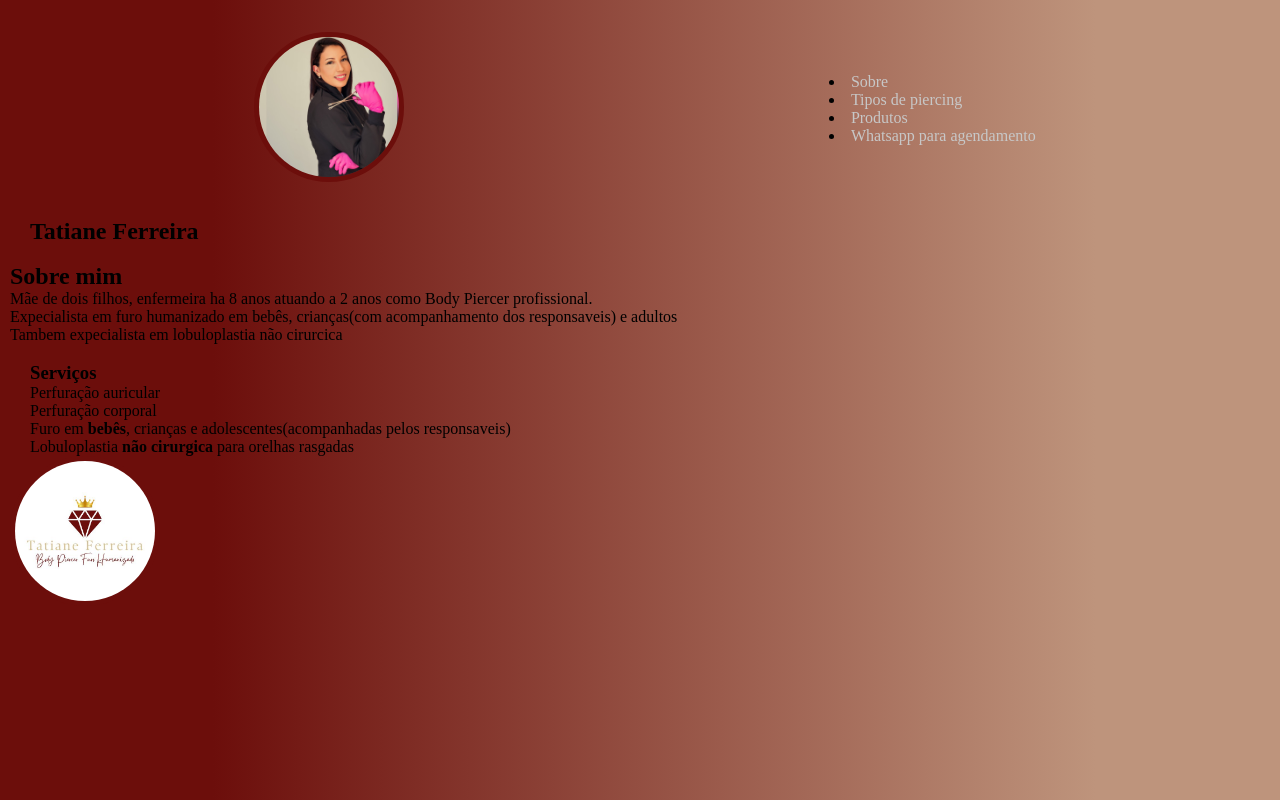
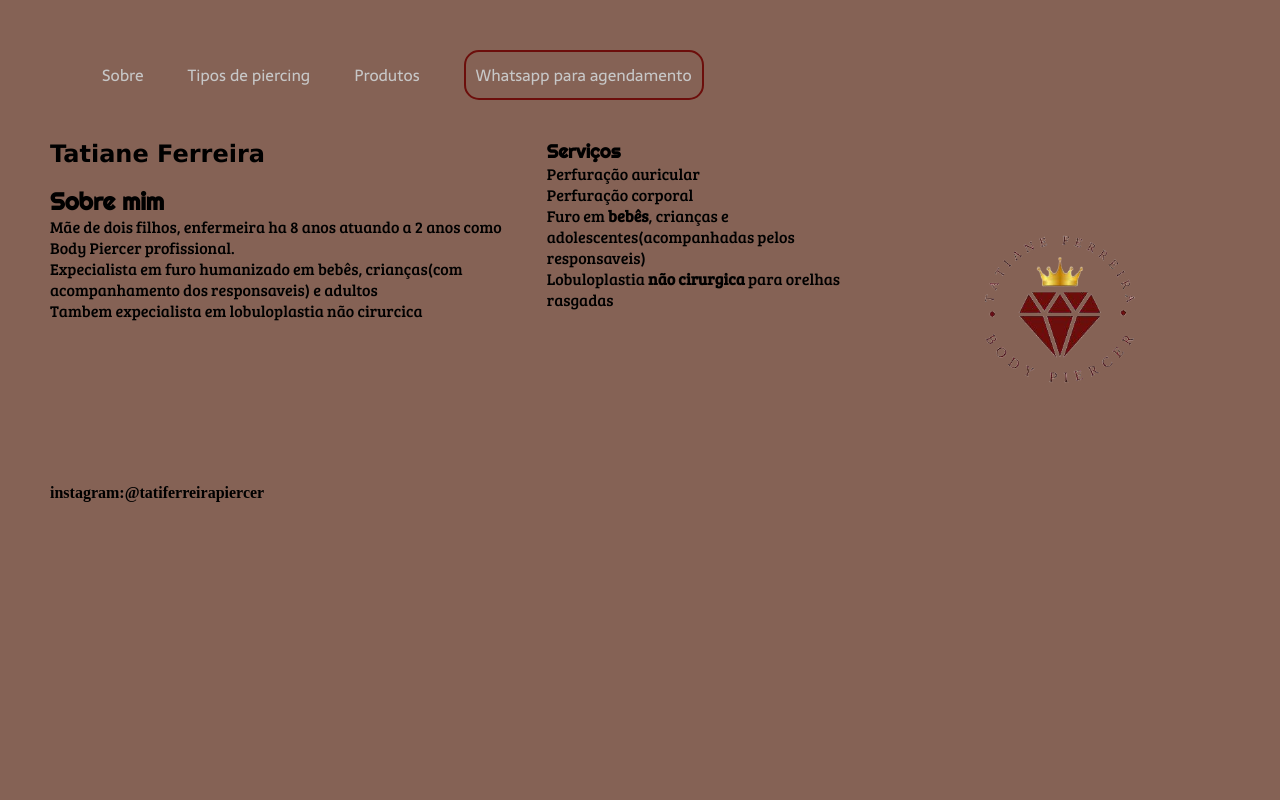
Before and after one commit to charutao/tati-ferreira-site-bro, a plain HTML site: page index.html in a window 1280 px wide. Drawn offline with Linux system fonts and the light colour scheme.

Commit message:
autalizaçao 1.2.3
Repaginada total na home page

```diff
--- a/catalogo.css
+++ b/catalogo.css
@@ -6,5 +6,23 @@
 
 }body{
     font-size: 100%;
-    background:linear-gradient(62.15deg,#6c0e0b 20% , #BE947C 82.88%);
+    background:linear-gradient(to right,#6c0e0b 20% , #BE947C 82.88%);
 }
+
+.item1{
+    align-items: center;
+    position: relative;
+}
+
+header{
+    display: flex;
+    flex-direction: row;
+}
+
+a{
+    text-decoration: none;
+}
+
+nav a:rover{
+    color: #6c0e0b;
+}
--- a/index.css
+++ b/index.css
@@ -1,18 +1,22 @@
 @import url('https://fonts.googleapis.com/css2?family=Righteous&family=Sarala&display=swap');
 @import url('https://fonts.googleapis.com/css2?family=Righteous&family=Sarala&display=swap');
+@import url('https://fonts.googleapis.com/css2?family=Bree+Serif&display=swap');
+
 
 *{
     margin: 0;
     padding: 0;
     box-sizing: border-box;
     text-decoration: none;
-
 }
 
 body{
     font-size: 100%;
-    background: linear-gradient(to right, #6c0e0b 16.62%, #BE947C 85.61%);
-    padding-left: 10px;
+    background: #856255;
+    padding: 10px;
+    margin: 0 auto;
+    max-width: 1200px;
+
 }
 
  .cabecalho{
@@ -21,30 +25,31 @@ body{
     align-items: center;
     justify-content: space-around;
     padding: 32px;
-
+    font-family: Sarala;
  }
 
-img{
-    width: 150px;
-    height: 150px;
-    border-radius: 50%;
-    border: 5px solid #6c0e0b;
- }
-
+.imagem1{
+  display: flex;
+  border-radius: 50% ;
+  border-color: solid, #BE947C;
+}
 
 
  .tatiane{
-   padding-left: 20px;
+   align-items: center;
+
  }
 
  .serviços{
    padding-left: 20px;
+   font-family: bree serif;
  }
 
 a {
   text-decoration: none;
   color: rgb(199, 199, 199);
-
+  text-decoration-style: none ;
+  justify-content: start;
 }
 
 nav a:hover{
@@ -61,3 +66,58 @@ nav a:hover{
   align-items: center;
 
  }
+
+header{
+display: flex;
+align-items: center;
+justify-content: space-between;
+
+}
+
+ .titulo{
+font-family: Verdana, Geneva, Tahoma, sans-serif;
+ }
+
+ .sobre-mim{
+  font-family:bree serif;
+  display: flex;
+  flex-direction: column;
+ }
+
+main{
+  display: flex;
+  flex-direction: row;
+}
+
+ .instagram{
+  align-content: center;
+  color: black;
+ }
+
+.imagemespecial{
+flex-direction: center;
+}
+
+li{
+  display: inline-block;
+  margin: 20px;
+}
+
+.titulo2{
+  font-family: righteous;
+}
+
+.titulo3{
+  font-family: righteous;
+}
+
+#zapzap{
+  border: 2px solid #6c0e0b;
+  padding: 10px;
+  border-radius: 15px;
+}
+
+#zapzap:hover{
+  background-color: #6c0e0b;
+  color: white;
+}
--- a/index.html
+++ b/index.html
@@ -8,66 +8,74 @@
     <title>Tati Ferreira piercer site</title>
     <meta name="description" content="">
     <link rel="stylesheet" type="text/css" href="index.css">
+    <link rel="stylesheet" type="text/css" href="media.css">
 </head>
 
 <body>
     <header>
         <div class="cabecalho">
-        <div class="cabecalho-imagem">
-            <img src="tati icone.jpg">
-        </div>
+        <nav>
 
-<div class="cabecalho-itens">
-        <nav>
+            <div class="cabecalho-itens">
             <li><a href="index.html">Sobre</a></li>
             <li><a href="catalogo.html">Tipos de piercing</a></li>
             <li><a href="produtos.html">Produtos</a></li>
-            <li><a href="https://wa.me/5518997195799">Whatsapp para agendamento</a></li>
+            <li><a href="https://wa.me/5518997195799" id="zapzap">Whatsapp para agendamento</a></li>
+         </div>
+        </nav>
 
-
-        </nav>
-    </div>
     </header>
 
              <main>
+
                 <section>
                 <div class="main">
                     <div class="tatiane">
+                        <div class="titulo">
                     <h1>
                         Tatiane Ferreira
                     </h1>
                     </div>
+
                     <br>
 
                     <h2>
-                        Sobre mim
+                    <div class="titulo2">
+                    Sobre mim
+                    </div>
                     </h2>
-                    <p>
+                    <p><div class="sobre-mim">
                     Mãe de dois filhos, enfermeira ha 8 anos atuando a 2 anos como Body Piercer profissional.
                     </p>
-                    <P>
+                    <p>
                     Expecialista em furo humanizado em bebês, crianças(com acompanhamento dos responsaveis)
                     e adultos
-                    </P>
-                    <p>Tambem expecialista em lobuloplastia não cirurcica</p>
-                    <br>
+                    </p>
+                    <p>
+                    Tambem expecialista em lobuloplastia não cirurcica
+                    </p>
+                    <br></p></div>
+                    </div >
+          </section>
 
 
-
-                <div class="serviços">
+                <div class="serviços"><div class="titulo3">
                 <h3>
                     Serviços
-                </h3>
+                </h3></div>
                 <p>Perfuração auricular</p>
                 <p>Perfuração corporal</p>
                 <p>Furo em <strong>bebês</strong>, crianças e adolescentes(acompanhadas pelos responsaveis)</p>
                 <p>Lobuloplastia <strong>não cirurgica</strong> para orelhas rasgadas</p>
                 </div>
+                <article>
+                <img div class="imagemespecial" src="id2.png" width="340px" height="340px"/>
+               </article>
              </main>
+             <footer>
 
-             <footer>
-                <div class="imagem footer">
-                    <img src="marca dagua.jpeg">
+                <div class="instagram">
+                    <p><strong>instagram:@tatiferreirapiercer</strong></p>
                 </div>
 
              </footer>
--- /dev/null
+++ b/media.css
@@ -0,0 +1,9 @@
+@media screen and (max-width:760px){
+header{
+    flex-direction: column;
+}
+
+main{
+    flex-direction: column;
+}
+}
```
Also changed, not shown: catalogo.html (+19 -3 lines), id sem fundo.png (added), id2.png (added).
